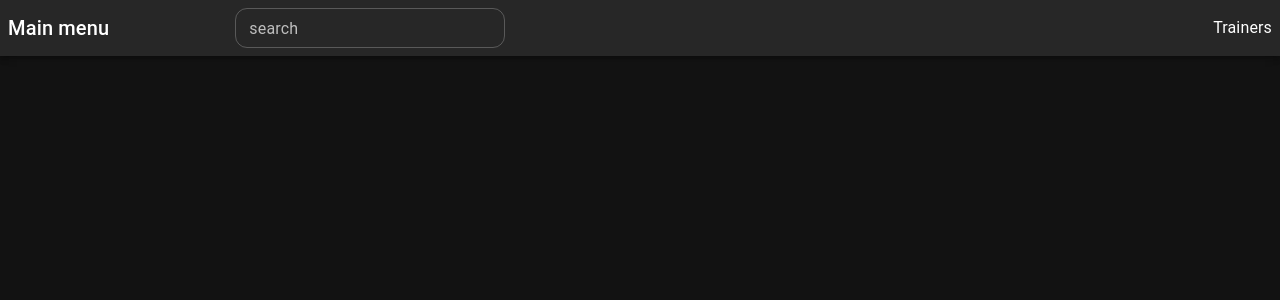
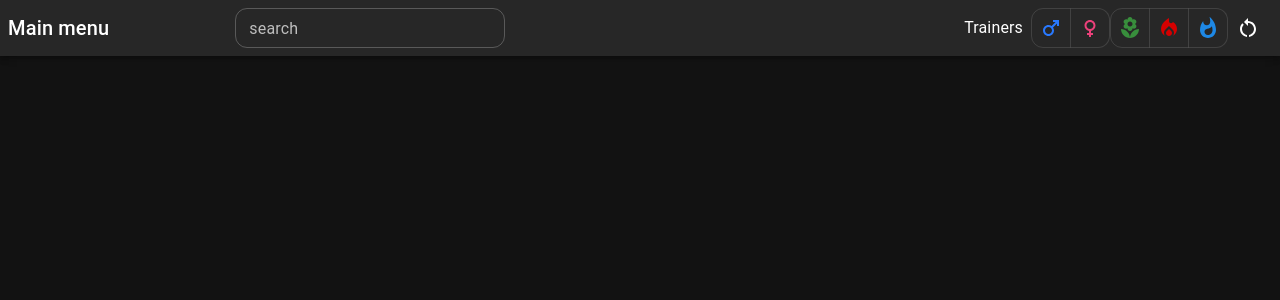
Before and after one commit to Katenkyo/inclement-emerald-toolbox, a React app: page /progression in a window 1280 px wide. Shown: the top 300 px of the page. Built offline with nearby package versions, Linux system fonts and the light colour scheme.

Commit message:
Progression controls is getting done

```diff
--- a/package.json
+++ b/package.json
@@ -4,7 +4,7 @@
   "description": "Trying to have a good display for all infos of pokemon inclement emerald. And some fun too",
   "main": "index.js",
   "scripts": {
-    "docker:create": "docker run --name pokemonContainer -dp 3000:3000 -v $(pwd):/code node:18.7.0 sleep infinity",
+    "docker:create": "docker run --name pokemonContainer -dp 9000:9000 -v $(pwd):/code node:18.7.0 sleep infinity",
     "docker:start": "docker start pokemonContainer",
     "docker:ssh": "docker exec -it pokemonContainer /bin/bash",
     "start": "webpack serve"
--- a/src/App/AppBar/index.tsx
+++ b/src/App/AppBar/index.tsx
@@ -3,6 +3,7 @@ import { AppBar, Typography, Box, Grid } from "@mui/material";
 import { Link, useLocation } from "react-router-dom";
 import TrainerSelect from "@pages/Trainers/TrainerSelect";
 import PokedexLookup from "@common/PokedexLookup";
+import ProgressionControls from "@pages/Progression/Controls";
 
 const ActualBar = () => {
   const { pathname } = useLocation();
@@ -23,11 +24,28 @@ const ActualBar = () => {
           </Typography>
           <PokedexLookup />
         </Box>
-        {pathname.startsWith("/trainers") ? (
-          <TrainerSelect />
-        ) : (
-          <Link to="/trainers">Trainers</Link>
-        )}
+        <Box
+          sx={{
+            display: "flex",
+            flexDirection: "row",
+            alignItems: "center",
+            justifyContent: "flex-end",
+            "& > *": {
+              mx: 0.5,
+            },
+          }}
+        >
+          {pathname.startsWith("/trainers") ? (
+            <TrainerSelect />
+          ) : (
+            <Link to="/trainers">Trainers</Link>
+          )}
+          {pathname.startsWith("/progression") ? (
+            <ProgressionControls />
+          ) : (
+            <Link to="/progression">Progression</Link>
+          )}
+        </Box>
       </Grid>
     </AppBar>
   );
--- a/src/App/Router/index.tsx
+++ b/src/App/Router/index.tsx
@@ -1,4 +1,5 @@
 import Home from "@pages/Home";
+import Progression from "@pages/Progression";
 import Trainers from "@pages/Trainers";
 import React from "react";
 import { PropsWithChildren } from "react";
@@ -10,6 +11,7 @@ const AppRouter = ({ children }: PropsWithChildren<{}>) => {
       {children}
       <Routes>
         <Route path="/trainers" element={<Trainers />} />
+        <Route path="/progression" element={<Progression />} />
         <Route index path="/" element={<Home />} />
       </Routes>
     </BrowserRouter>
--- a/src/App/index.tsx
+++ b/src/App/index.tsx
@@ -6,6 +6,7 @@ import AppBar from "./AppBar";
 import DexContextProvider from "@common/DexContext";
 import SearchContextProvider from "@common/PokedexLookup/context";
 import SearchResults from "@common/PokedexLookup/SearchResults";
+import AttemptContextProvider from "@common/AttemptContext";
 
 const App = () => {
   return (
@@ -22,8 +23,10 @@ const IncludeTheming = () => (
   <ThemeProvider theme={dark}>
     <DexContextProvider>
       <SearchContextProvider>
-        <CssBaseline />
-        <App />
+        <AttemptContextProvider>
+          <CssBaseline />
+          <App />
+        </AttemptContextProvider>
       </SearchContextProvider>
     </DexContextProvider>
   </ThemeProvider>
--- /dev/null
+++ b/src/common/AttemptContext/index.tsx
@@ -0,0 +1,98 @@
+import React, {
+  createContext,
+  PropsWithChildren,
+  useEffect,
+  useState,
+} from "react";
+
+type AttemptControls = {
+  setGender: (g: Attempt["gender"]) => void;
+  setStartingType: (t: Attempt["startingType"]) => void;
+  startNewAttempt: () => void;
+};
+type AttemptContextType = Attempt & {
+  controls: AttemptControls;
+};
+// Using these as defaults as it looks like that's what I'll be going for
+// Don't wanna deal with that ES Arcanine,
+const defaultValue: AttemptContextType = {
+  pokemons: [],
+  startingType: "fire",
+  gender: "male",
+  controls: {
+    setGender: () => {},
+    setStartingType: () => {},
+    startNewAttempt: () => {},
+  },
+};
+export const AttempContext = createContext<AttemptContextType>(defaultValue);
+
+/**
+ * Storage
+ */
+export const STORAGE_ATTEMPT_KEY = "attempts";
+const getAttempts = () => {
+  let val = localStorage.getItem(STORAGE_ATTEMPT_KEY);
+  if (val === null) return [];
+  return JSON.parse(val) as Attempt[];
+};
+const saveAttempts = (x: Attempt[]) => {
+  localStorage.setItem(STORAGE_ATTEMPT_KEY, JSON.stringify(x));
+};
+/**
+ * Controls builders
+ */
+
+const getGenderControl =
+  (dispatch: React.Dispatch<React.SetStateAction<Attempt[]>>) =>
+  (gender: Attempt["gender"]) =>
+    dispatch((attempts) => {
+      const current = attempts.pop();
+      const modified =
+        current === undefined ? [] : [...attempts, { ...current, gender }];
+      saveAttempts(modified);
+      return modified;
+    });
+const getStartingTypeControl =
+  (dispatch: React.Dispatch<React.SetStateAction<Attempt[]>>) =>
+  (startingType: Attempt["startingType"]) =>
+    dispatch((attempts) => {
+      const current = attempts.pop();
+      const modified =
+        current === undefined
+          ? []
+          : [...attempts, { ...current, startingType }];
+      saveAttempts(modified);
+      return modified;
+    });
+const getNewAttemptControl =
+  (dispatch: React.Dispatch<React.SetStateAction<Attempt[]>>) => () => {};
+
+const getControls = (
+  dispatch: React.Dispatch<React.SetStateAction<Attempt[]>>
+): AttemptControls => ({
+  setGender: getGenderControl(dispatch),
+  setStartingType: getStartingTypeControl(dispatch),
+  startNewAttempt: getNewAttemptControl(dispatch),
+});
+
+const AttempContextProvider = (props: PropsWithChildren<{}>) => {
+  const [attempts, setAttempts] = useState<Attempt[]>(getAttempts());
+  useEffect(() => {
+    if (attempts.length === 0) saveAttempts([defaultValue]);
+  }, [attempts]);
+
+  const currentAttempt = attempts[attempts.length - 1];
+  return (
+    <AttempContext.Provider
+      value={
+        { ...currentAttempt, controls: getControls(setAttempts) } ??
+        defaultValue
+      }
+    >
+      {props.children}
+    </AttempContext.Provider>
+  );
+};
+
+export default AttempContextProvider;
--- /dev/null
+++ b/src/pages/Progression/Controls/index.tsx
@@ -0,0 +1,94 @@
+import React, { useContext } from "react";
+import LocalFlorist from "@mui/icons-material/LocalFlorist";
+import LocalFireDepartmentIcon from "@mui/icons-material/LocalFireDepartment";
+import WhatshotIcon from "@mui/icons-material/Whatshot";
+import MaleIcon from "@mui/icons-material/Male";
+import FemaleIcon from "@mui/icons-material/Female";
+import RestartAltIcon from "@mui/icons-material/RestartAlt";
+import {
+  Box,
+  IconButton,
+  styled,
+  Switch,
+  ToggleButton,
+  ToggleButtonGroup,
+} from "@mui/material";
+import { blue, pink, green, red } from "@mui/material/colors";
+import { AttempContext } from "@common/AttemptContext";
+
+const MaleToggle = styled(ToggleButton)(({ theme }) => ({
+  color: blue["A400"],
+  "&.Mui-selected": {
+    backgroundColor: blue["A400"],
+  },
+}));
+const FemaleToggle = styled(ToggleButton)(({ theme }) => ({
+  color: pink[400],
+  "&.Mui-selected": {
+    backgroundColor: pink[400],
+  },
+}));
+const FireToggle = styled(ToggleButton)(({ theme }) => ({
+  color: red["A700"],
+  "&.Mui-selected": {
+    backgroundColor: red["A700"],
+  },
+}));
+const PlantToggle = styled(ToggleButton)(({ theme }) => ({
+  color: green[700],
+  "&.Mui-selected": {
+    backgroundColor: green[700],
+  },
+}));
+const WaterToggle = styled(ToggleButton)(({ theme }) => ({
+  color: blue[600],
+  "&.Mui-selected": {
+    backgroundColor: blue[600],
+  },
+}));
+
+const Controls = () => {
+  const { controls, ...attempt } = useContext(AttempContext);
+  return (
+    <Box sx={{ display: "flex", flexDirection: "row" }}>
+      <ToggleButtonGroup
+        size="small"
+        exclusive
+        value={attempt.gender}
+        onChange={(_, value) => {
+          if (value !== null) controls.setGender(value);
+        }}
+      >
+        <MaleToggle value="male">
+          <MaleIcon />
+        </MaleToggle>
+        <FemaleToggle value="female">
+          <FemaleIcon />
+        </FemaleToggle>
+      </ToggleButtonGroup>
+      <ToggleButtonGroup
+        size="small"
+        exclusive
+        value={attempt.startingType}
+        onChange={(_, value) => {
+          if (value !== null) controls.setStartingType(value);
+        }}
+      >
+        <PlantToggle value="grass">
+          <LocalFlorist />
+        </PlantToggle>
+        <FireToggle value="fire">
+          <LocalFireDepartmentIcon />
+        </FireToggle>
+        <WaterToggle value="water">
+          <WhatshotIcon />
+        </WaterToggle>
+      </ToggleButtonGroup>
+      <IconButton>
+        <RestartAltIcon />
+      </IconButton>
+    </Box>
+  );
+};
+
+export default Controls;
--- /dev/null
+++ b/src/pages/Progression/index.tsx
@@ -0,0 +1,7 @@
+import React from "react";
+
+const Progression = () => {
+  return <></>;
+};
+
+export default Progression;
--- a/webpack.config.js
+++ b/webpack.config.js
@@ -30,7 +30,7 @@ module.exports = {
     },
     watchFiles: ["src/**/*"],
     compress: true,
-    port: 3000,
+    port: 9000,
     hot: true,
     historyApiFallback: { index: "/", disableDotRule: true },
     client: {
```
Also changed, not shown: src/nuzlocke.d.ts (added, +16 -0 lines).
